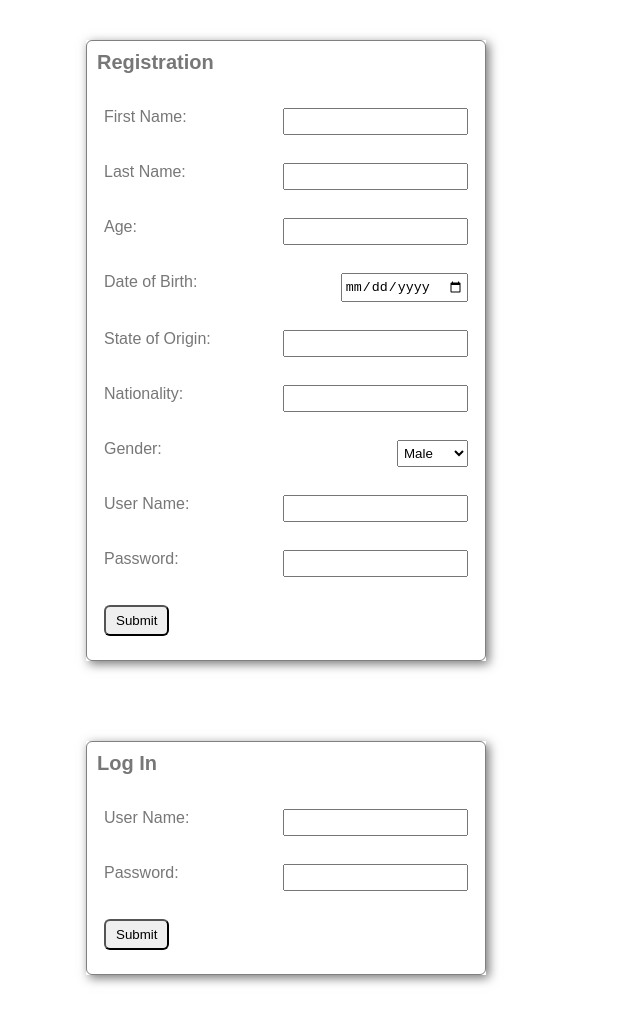
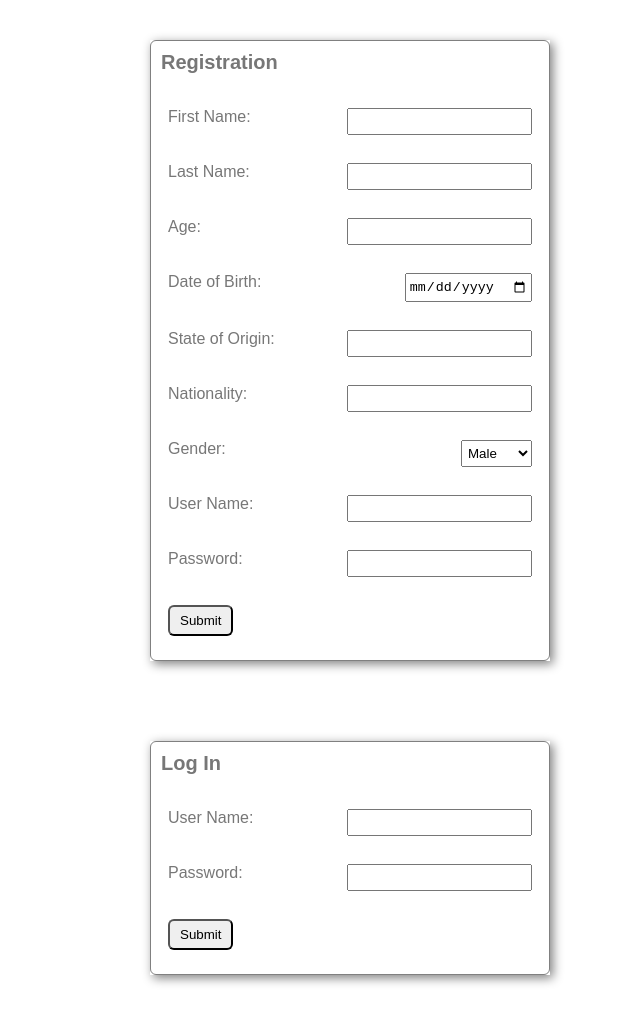
Before and after one commit to fawazadeniji123/side_hustle_internship, a plain HTML site: page stage 1/task 2/index.html in a window 1280 px wide. Shown: the whole page, without its empty margins (290-930 px from the left). Drawn offline with Linux system fonts and the light colour scheme.

Commit message:
completing the style of the page

```diff
--- a/stage 1/task 2/main.css
+++ b/stage 1/task 2/main.css
@@ -5,16 +5,14 @@
 }
 
 body {
-	width: 100vw;
-	height: 100vh;
+	width: 100%;
+	height: 100%;
 	font-family: sans-serif;
 	font-size: 16px;
 	color: #777;
 }
 
 .container {
-	width: 90vw;
-
 	display: flex;
 	flex-direction: column;
 	align-items: center;
@@ -23,13 +21,15 @@ body {
 .registration {
 	width: 400px;
 	margin: 40px 0;
-	box-shadow: 3px 3px 10px;
+
+	box-shadow: 3px 3px 10px grey;
 }
 
 .login {
 	width: 400px;
 	margin: 40px 0;
-	box-shadow: 3px 3px 10px;
+
+	box-shadow: 3px 3px 10px grey;
 }
 
 .form {
```
